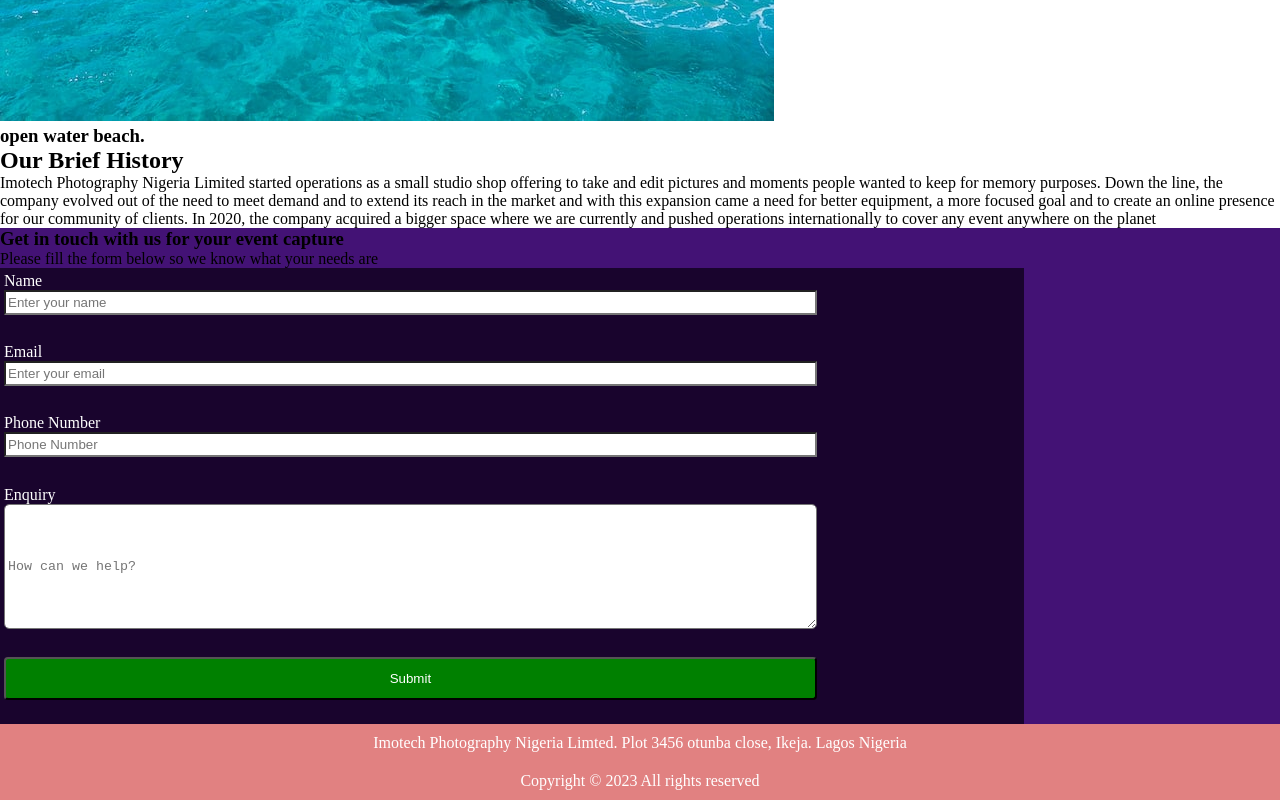
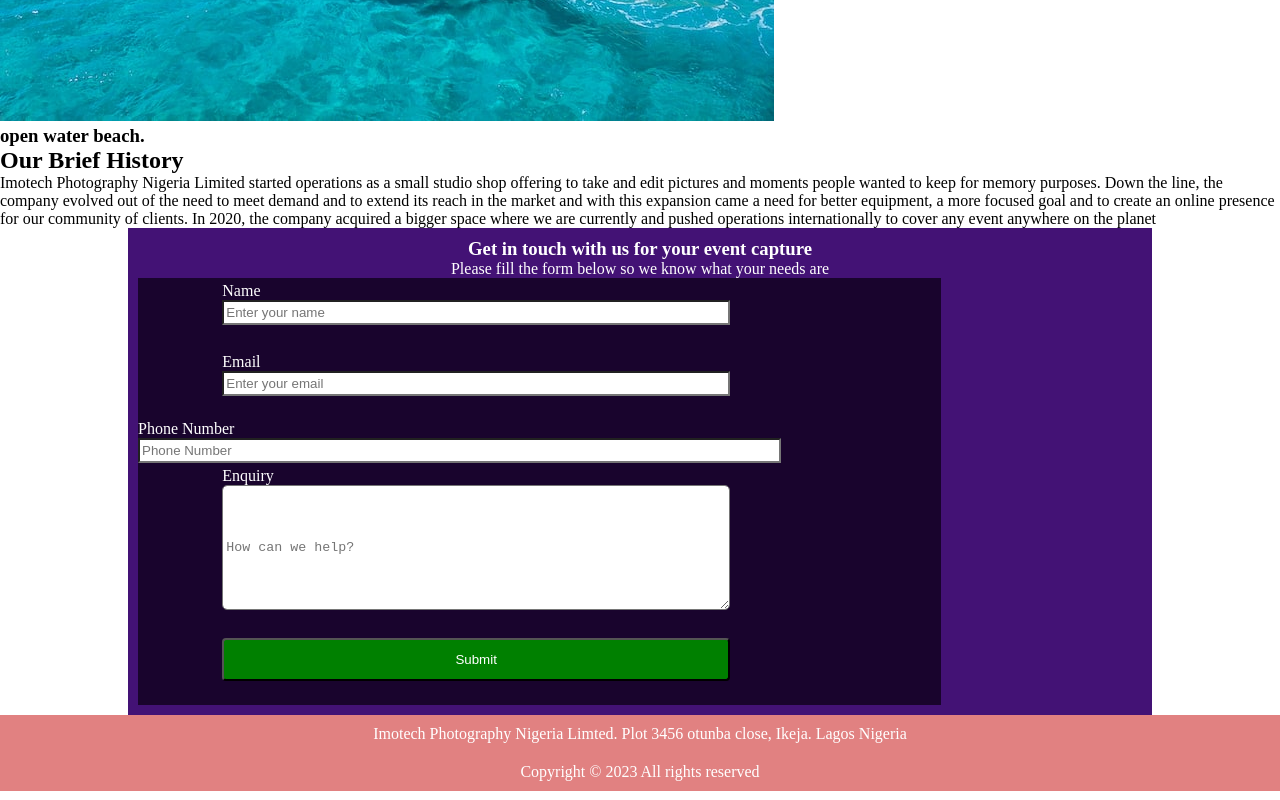
Before and after one commit to imoteriannah/PhotographyApp, a plain HTML site: page index.html in a window 1280 px wide. Shown: the part 3686-4486 px from the top of the page. Drawn offline with Linux system fonts and the light colour scheme.

Commit message:
add additional ccs styles for enquiry form

```diff
--- a/index.html
+++ b/index.html
@@ -78,7 +78,7 @@
                     <input id="email make" class="form-item" type="email" name="email" placeholder="Enter your email" required>
                 </div>
 
-                <div clss="form-entry" style="padding: 0.25rem; margin-bottom: 21px">
+                <div clss="form-entry">
                     <label id="number-label" for="number" > Phone Number </label><br />
                     <input id="number make" class="form-item" type="number" name="number" placeholder="Phone Number" required>
                 </div>
--- a/styles.css
+++ b/styles.css
@@ -1,5 +1,8 @@
 .contact-form {
     background: #431275;
+    width: 80%;
+    padding: 10px;
+    margin: auto;
 }
 
 .contact-form form {
@@ -14,10 +17,15 @@
     align-items: center;
     align-content: center;
 }
-.form-entry { margin: 0 auto 1.25rem auto;
+.form-entry {
+    width: 80%;
+    margin: 0 auto 1.25rem auto;
      padding: 0.25rem;
     }
-
+    .center {
+        text-align: center;
+        color: white;
+    }
  /*.Enquiry-form { width: 80%; margin: auto; }   */
 .form-item {
         display: block;
```
